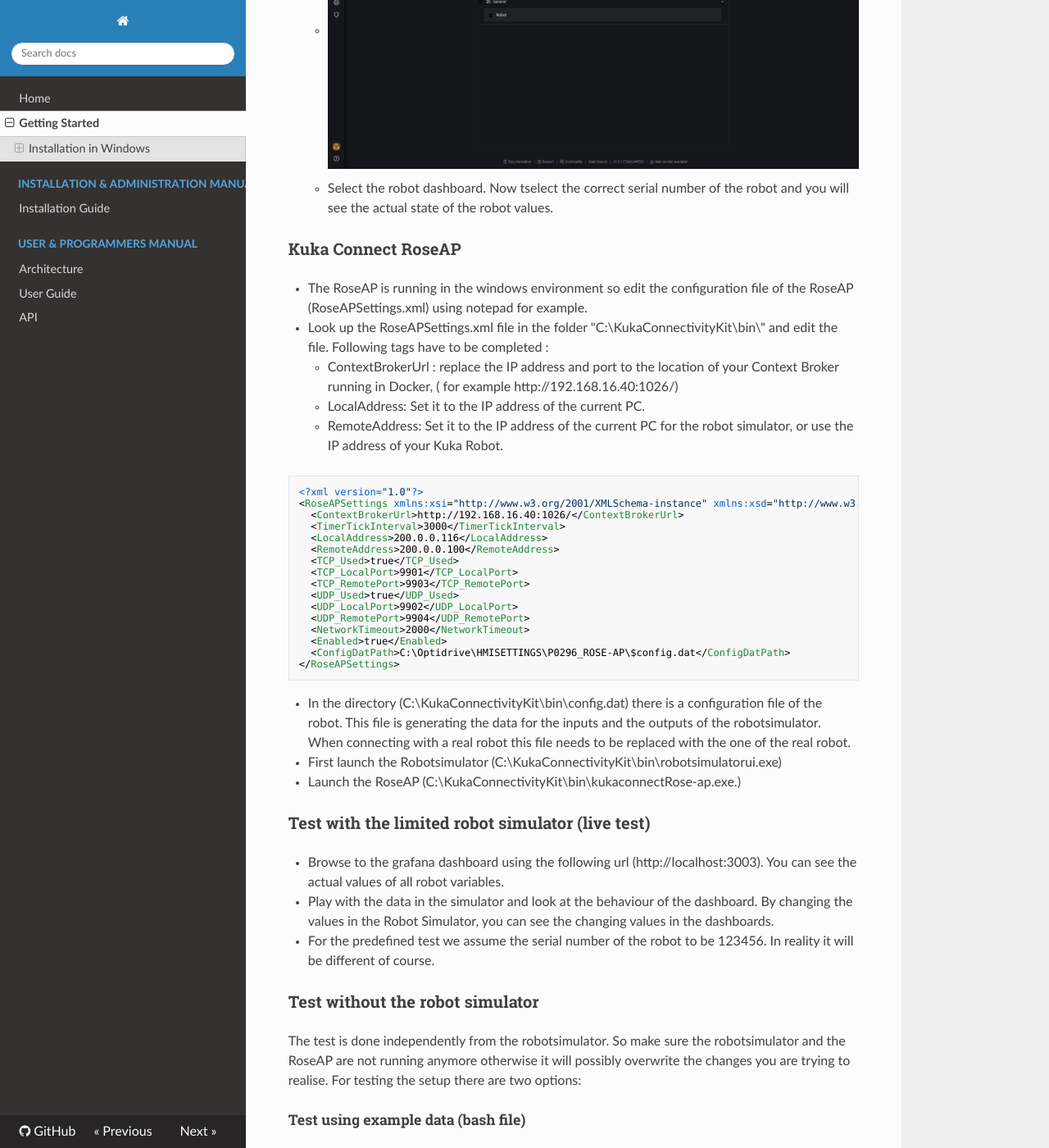
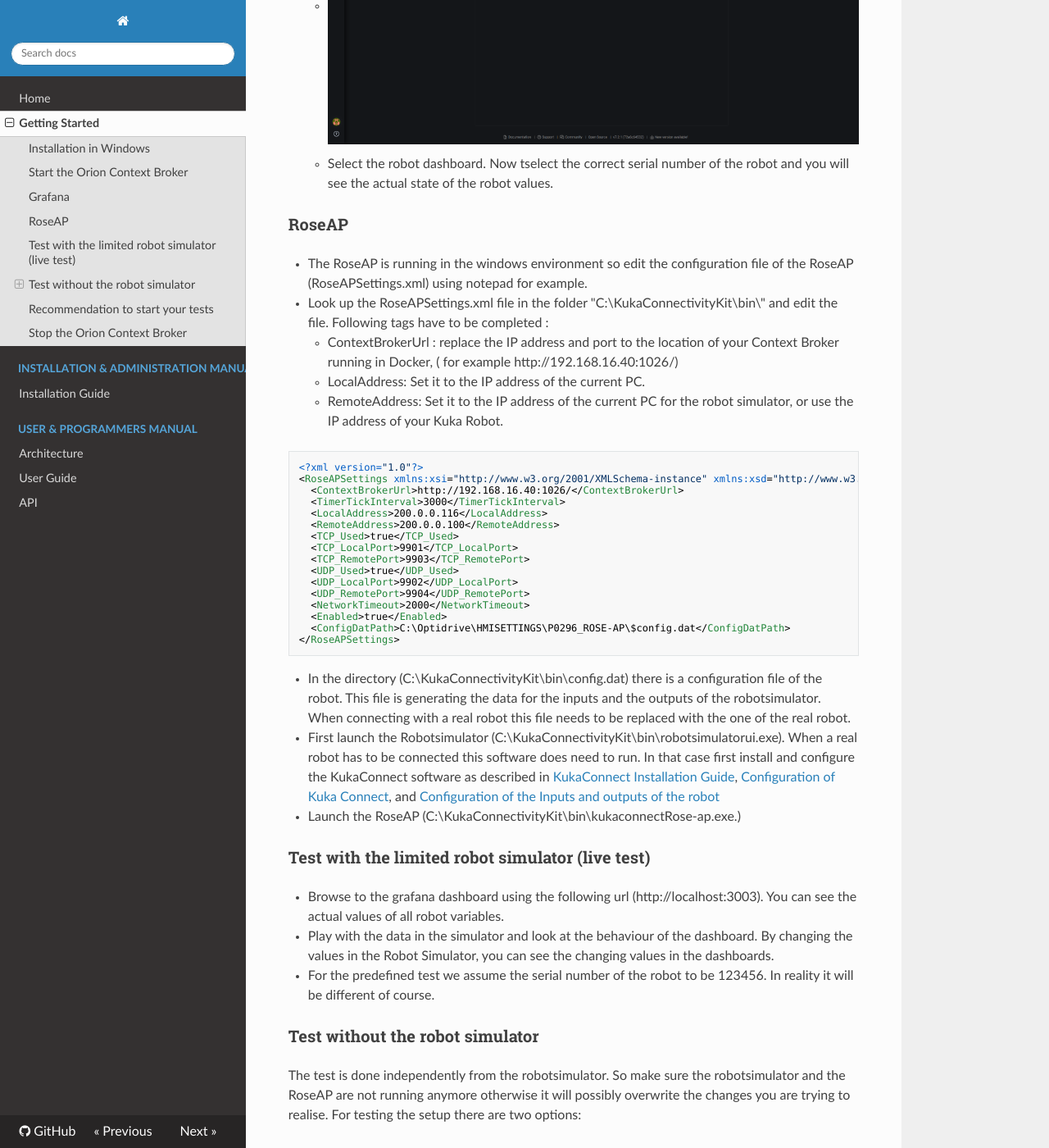
Before and after one commit to ramp-eu/JS2SF, an MkDocs documentation site: the page built from docs/getting-started.md, in a window 1280 px wide and 1400 px high, scrolled down 3222 px. Shown: the whole window at 82% size. Built offline with MkDocs 1.6.1, drawn with Linux system fonts in a browser that asks for light colours; nearby versions of some CDN libraries; old or Windows-style settings are respelled for this version of MkDocs; some of the changed lines change nothing that is shown; some of the changed text lies outside the part shown.

Commit message:
Add files via upload

```diff
--- a/docs/getting-started.md
+++ b/docs/getting-started.md
@@ -10,7 +10,7 @@
 
 
 
-## Installation in Windows
+### Installation in Windows<a name="installation"></a>
 
 
 
@@ -20,7 +20,7 @@
 
   Safe the installation file in a directory on your pc .
 
-  Install cygwin tools on windows from https://www.cygwin.com/, accept all default suggestions during installation
+  Install cygwin tools on windows, accept all default suggestions during installation
 
   After installation of Cygwin, add the dos2unix command to cygwin :
 
@@ -34,7 +34,7 @@
 
 
 
-### Start the Orion Context Broker
+### Start the Orion Context Broker<a name="starttheorioncontextbroker"></a>
 
 
 
@@ -76,7 +76,7 @@
 
 
 
-### Grafana<a name="Grafana"></a>
+### Grafana<a name="grafana"></a>
 
 
 
@@ -117,7 +117,7 @@
 
 
 
-### Kuka Connect RoseAP<a name="RoseAP"></a>
+### RoseAP<a name="roseap"></a>
 
 
 
@@ -149,8 +149,10 @@
 
 
 - In the directory (C:\KukaConnectivityKit\bin\config.dat) there is a configuration file of the robot. This file is generating the data for the inputs and the outputs of the robotsimulator. When connecting with a real robot this file needs to be replaced with the one of the real robot.
-- First launch the Robotsimulator (C:\KukaConnectivityKit\bin\robotsimulatorui.exe)
+- First launch the Robotsimulator (C:\KukaConnectivityKit\bin\robotsimulatorui.exe).  When a real robot has to be connected this software does need to run.  In that case first install and configure the KukaConnect software as described in [KukaConnect Installation Guide](.\KukaConnect_InstallationGuide.md), 	[Configuration of Kuka Connect](.\KukaConnect_ConfigurationGuide.md), and [Configuration of the Inputs and outputs of the robot](.\KukaIO_ConfigurationGuide.md)
 - Launch the RoseAP (C:\KukaConnectivityKit\bin\kukaconnectRose-ap.exe.)
+
+
 
 
 
```
